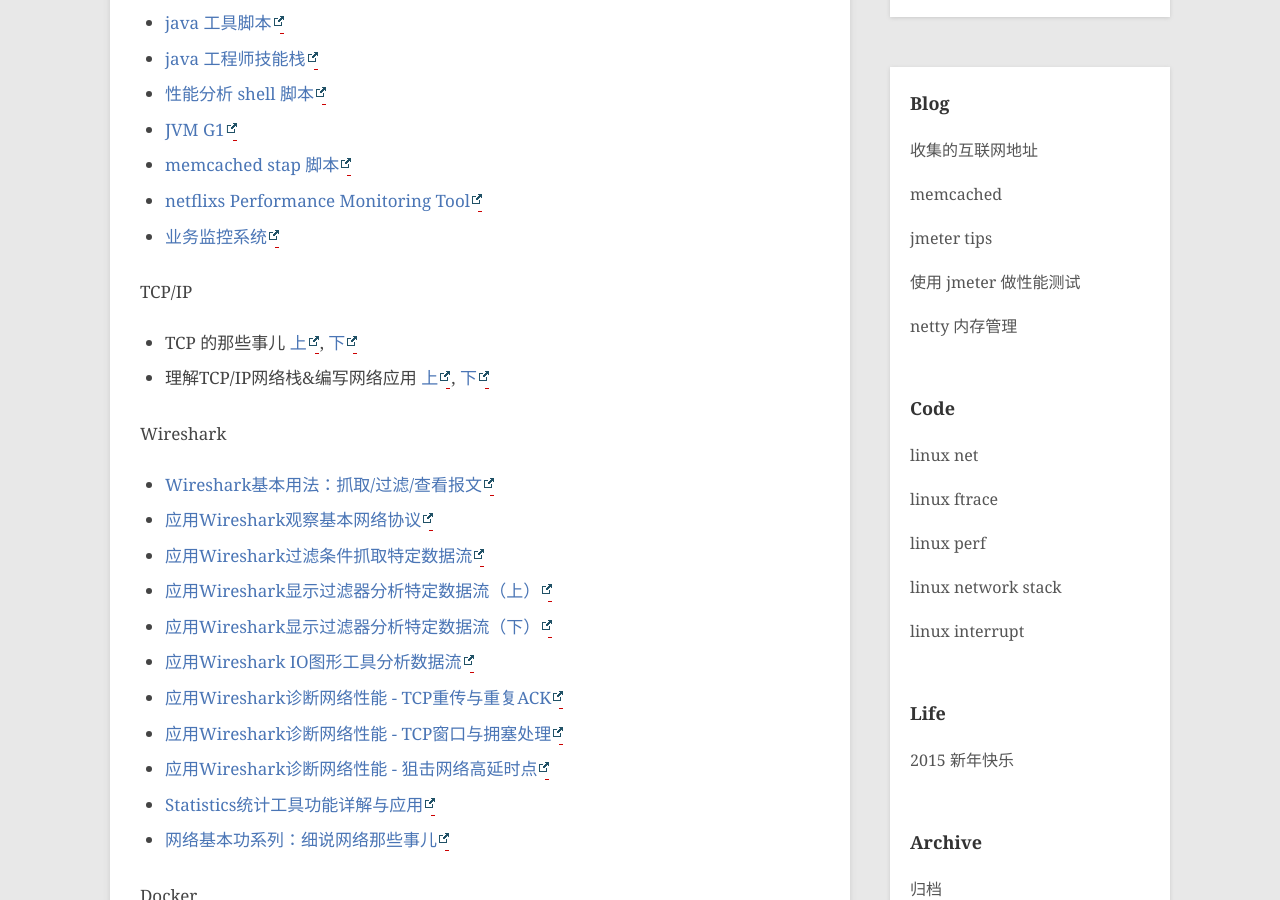
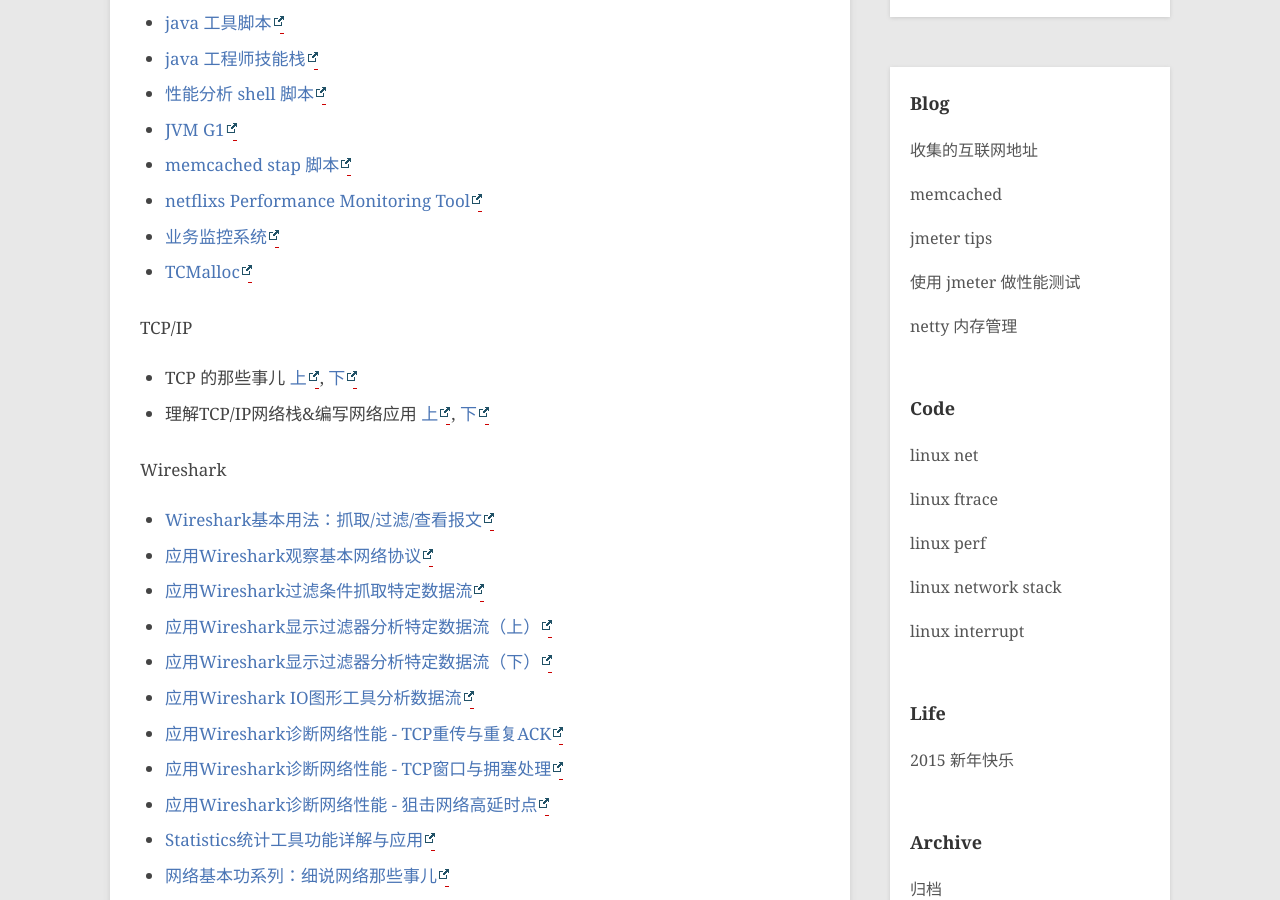
Before and after one commit to hushi55/hushi55.github.io, a Jekyll site: the page built from _posts/blog/2015-01-30-blogs.md, in a window 1280 px wide and 900 px high, scrolled down 392 px. Built offline with Jekyll 4.4.1, drawn with Linux system fonts in a browser that asks for light colours; Markdown is read by kramdown in place of the engine named in the settings; comment, search, counter and statistics services are not loaded.

Commit message:
add blog link

```diff
--- a/_posts/blog/2015-01-30-blogs.md
+++ b/_posts/blog/2015-01-30-blogs.md
@@ -18,6 +18,7 @@
 - [memcached stap 脚本](https://gist.github.com/leverich/10292732/)
 - [netflixs Performance Monitoring Tool](http://techblog.netflix.com/2015/04/introducing-vector-netflixs-on-host.html)
 - [业务监控系统 ](https://www.tollmanz.com/rum-monitoring-boomerang-boomcatch-datadog/)
+- [TCMalloc ](http://game.academy.163.com/km-03.html)
 
 TCP/IP
 
```
